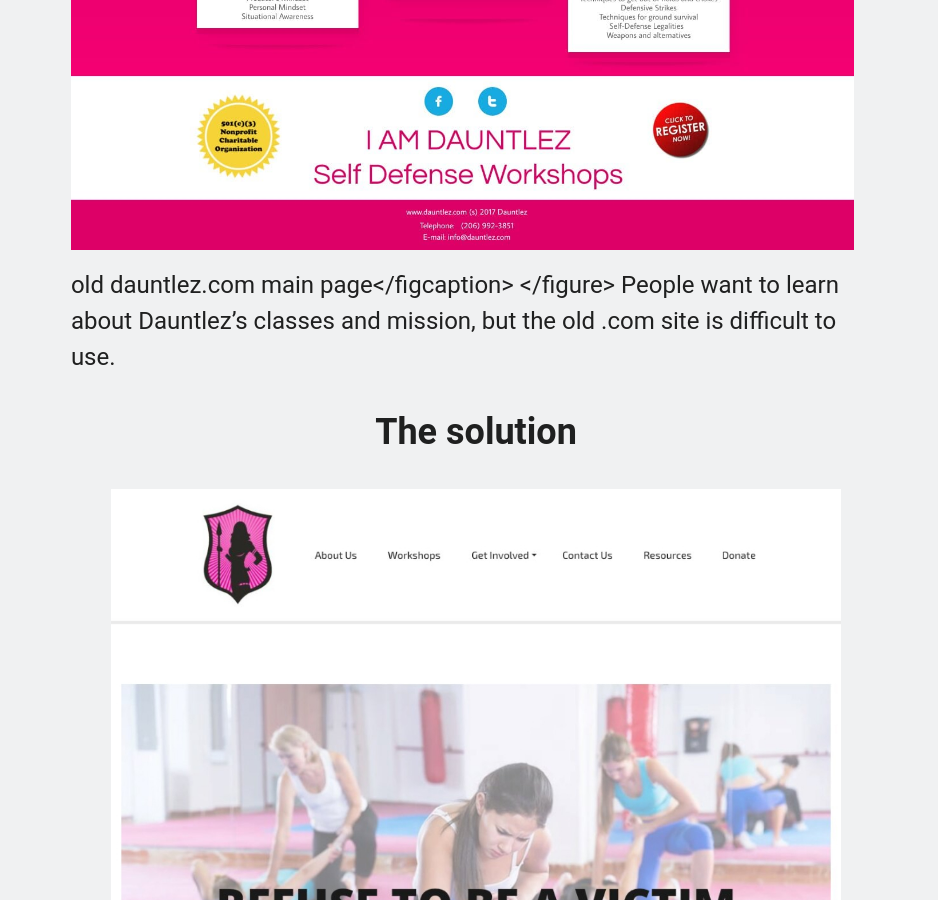
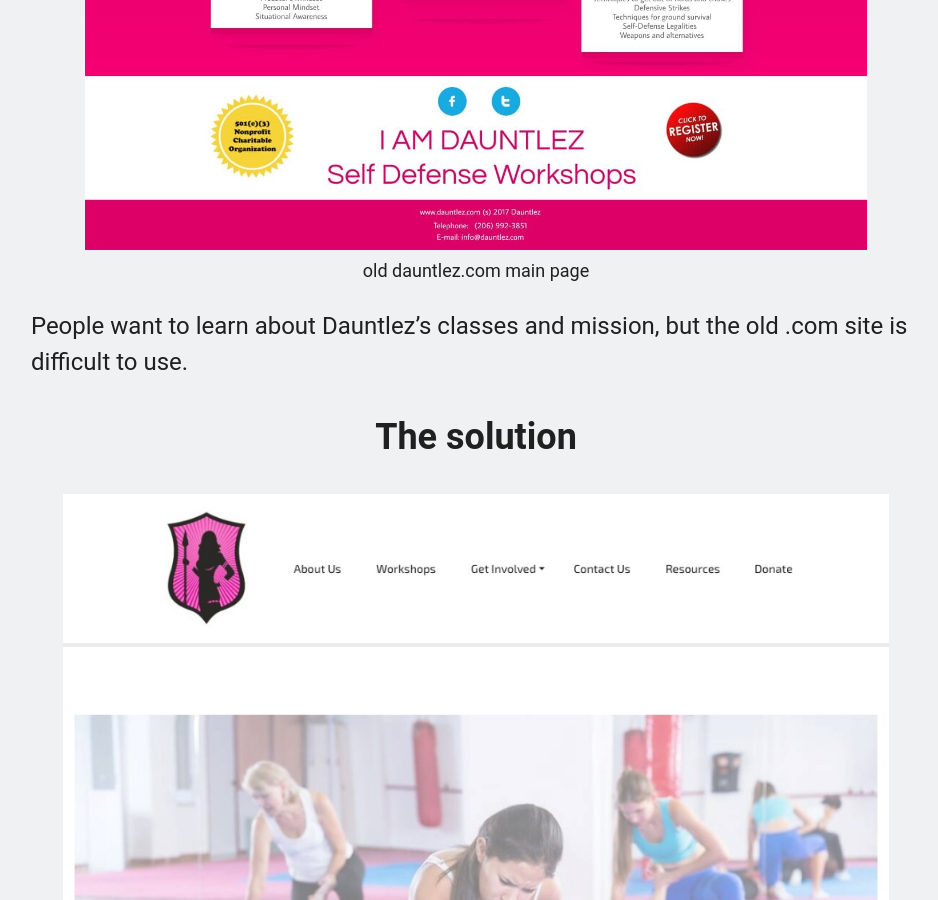
Before and after one commit to ctavispost/personalPortfolio, a Jekyll site: the page built from project03.md, in a window 1280 px wide and 900 px high, scrolled down 1786 px. Shown: the whole window, without its empty margins (164-1102 px from the left). Built offline with Jekyll 4.4.1, drawn with Linux system fonts in a browser that asks for light colours; some web fonts are replaced; some of the changed text lies outside the part shown.

Commit message:
Remove figure elements from project03.md since they are not parsed well by kramdown; update content in project02.md

```diff
--- a/project03.md
+++ b/project03.md
@@ -55,19 +55,19 @@
 <section markdown="1">
 <h2 class="centerGrid" markdown="1">The problem</h2>
 
-<figure>
-<img src="images/dauntlez/comLand.jpg" alt="a neon pink, jumbled web page" class="illustImg">
-<figcaptption>old dauntlez.com main page</figcaption>
-</figure>
+<div class="illustCard">
+<img src="images/dauntlez/comLand.jpg" alt="a neon-pink jumbled web page with inaccessible text" class="illustImg">
+<p class="caption">old dauntlez.com main page</p>
+</div>
 
 People want to learn about Dauntlez’s classes and mission, but the old .com site is difficult to use.
 
 <h2 class="centerGrid" markdown="1">The solution</h2>
 
-<figure>
-<img src="images/dauntlez/orgMainCrop.jpg" alt="a modern looking WordPress page" class="illustImg">
-<figcaptption>new dauntlez.org landing hero</figcaption>
-</figure>
+<div class="illustCard">
+<img src="images/dauntlez/orgMainCrop.jpg" alt="landing page with hero image of a Dauntlez workshop and a button to sign up" class="illustImg">
+<p class="caption">new dauntlez.org landing hero</p>
+</div>
 
 A new .org site communicates Dauntlez’s mission with a clear hero-section and call to action. The flow of information is simpler and intuitive. Text and images have been made more accessible. Each section has a purpose.
 </section>
```
Also changed, not shown: project02.md (+15 -13 lines).
